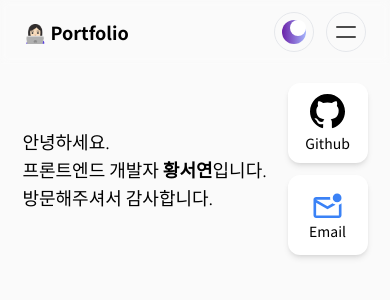
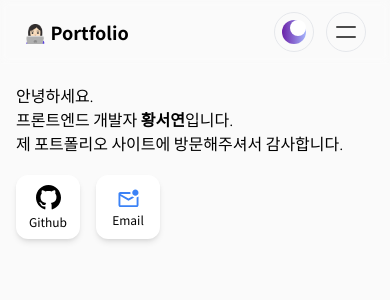
Before and after one commit to winternotseason/my-portfolio, a Next.js app: page /home in a window 390 px wide. Shown: the top 300 px of the page. Built offline with nearby package versions, Linux system fonts and the light colour scheme.

Commit message:
text-size

```diff
--- a/app/home/page.tsx
+++ b/app/home/page.tsx
@@ -11,44 +11,44 @@ const Home = () => {
     }, 6000);
   }, []);
   return (
-    <div className="flex flex-col justify-center items-center px-3">
-      <div className="w-full justify-around flex font-light mt-5">
+    <div className="flex flex-col justify-center items-center px-4">
+      <div className="w-full justify-around flex flex-col md:flex-row font-light mt-5">
         {/* 소개 */}
-        <div className="text-lg flex flex-col justify-center">
+        <div className="flex flex-col justify-center">
           <p>안녕하세요.</p>
           <p>
             프론트엔드 개발자 <span className="font-semibold">황서연</span>
             입니다.
           </p>
-          <p>방문해주셔서 감사합니다.</p>
+          <p>제 포트폴리오 사이트에 방문해주셔서 감사합니다.</p>
         </div>
         {/* 깃허브, 이메일 */}
-        <div className="md:flex space-y-3">
-          <div className="group flex flex-col justify-center items-center w-20 h-20 rounded-xl bg-white shadow-md hover:bg-black/90 transition-colors duration-300 cursor-pointer">
+        <div className="flex items-center mt-5 space-x-4">
+          <div className="group flex flex-col justify-center items-center w-16 h-16 rounded-xl bg-white shadow-md hover:bg-black/90 transition-colors duration-300 cursor-pointer">
             <svg
               className="group-hover:fill-white transition-colors duration-300"
               xmlns="http://www.w3.org/2000/svg"
-              width="35"
-              height="35"
+              width="25"
+              height="25"
               viewBox="0 0 24 24"
             >
               <path d="M12 0c-6.626 0-12 5.373-12 12 0 5.302 3.438 9.8 8.207 11.387.599.111.793-.261.793-.577v-2.234c-3.338.726-4.033-1.416-4.033-1.416-.546-1.387-1.333-1.756-1.333-1.756-1.089-.745.083-.729.083-.729 1.205.084 1.839 1.237 1.839 1.237 1.07 1.834 2.807 1.304 3.492.997.107-.775.418-1.305.762-1.604-2.665-.305-5.467-1.334-5.467-5.931 0-1.311.469-2.381 1.236-3.221-.124-.303-.535-1.524.117-3.176 0 0 1.008-.322 3.301 1.23.957-.266 1.983-.399 3.003-.404 1.02.005 2.047.138 3.006.404 2.291-1.552 3.297-1.23 3.297-1.23.653 1.653.242 2.874.118 3.176.77.84 1.235 1.911 1.235 3.221 0 4.609-2.807 5.624-5.479 5.921.43.372.823 1.102.823 2.222v3.293c0 .319.192.694.801.576 4.765-1.589 8.199-6.086 8.199-11.386 0-6.627-5.373-12-12-12z" />
             </svg>
-            <p className="text-sm font-medium mt-1 group-hover:text-white transition-colors duration-300">
+            <p className="text-xs font-medium mt-1 group-hover:text-white transition-colors duration-300">
               Github
             </p>
           </div>
-          <div className="group flex flex-col justify-center items-center w-20 h-20 rounded-xl bg-white shadow-md hover:bg-blue-500 transition-colors duration-300 cursor-pointer">
+          <div className="group flex flex-col justify-center items-center w-16 h-16 rounded-xl bg-white shadow-md hover:bg-blue-500 transition-colors duration-300 cursor-pointer">
             <svg
               className="fill-blue-500 group-hover:fill-white transition-colors duration-300"
               viewBox="0 -960 960 960"
-              height="35"
-              width="35"
+              height="25"
+              width="25"
               focusable="false"
             >
               <path d="M168-192q-29.7,0-50.85-21.16T96-264.04V-696.28Q96-726 117.15-747T168-768H553q-2,17-1,35.5t6,36.5H168L480-517l140-81q14,13 37,24t41,16L480-432L168-611v347H792V-558.46q20-4.54 37.5-14.04T864-594v329.77Q864-234 842.5-213T792-192H168Zm0-504v432V-696Zm576,72q-50,0-85-35t-35-85t35-85t85-35t85,35t35,85t-35,85t-85,35Z"></path>
             </svg>
-            <p className="-mt-1 text-sm font-medium group-hover:text-white transition-colors duration-300">
+            <p className="text-xs font-medium group-hover:text-white transition-colors duration-300">
               Email
             </p>
           </div>
```
